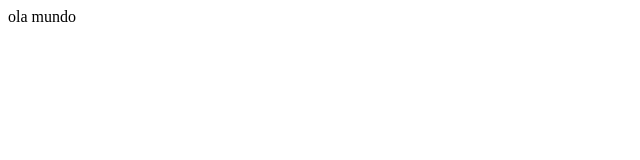
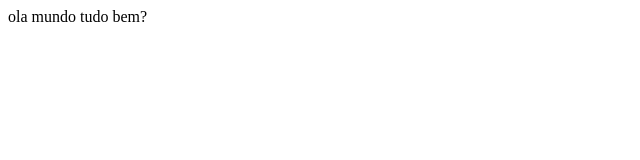
Before and after one commit to doanthephongr1fc4-dev/Joao, a plain HTML site: page index.html in a window 1280 px wide. Shown: the full height of the page, 0-640 px from the left. Drawn offline with Linux system fonts and the light colour scheme.

Commit message:
Update index.html

```diff
--- a/index.html
+++ b/index.html
@@ -8,5 +8,6 @@
 </head>
 <body>
     ola mundo
+    tudo bem?
 </body>
 </html>
```
